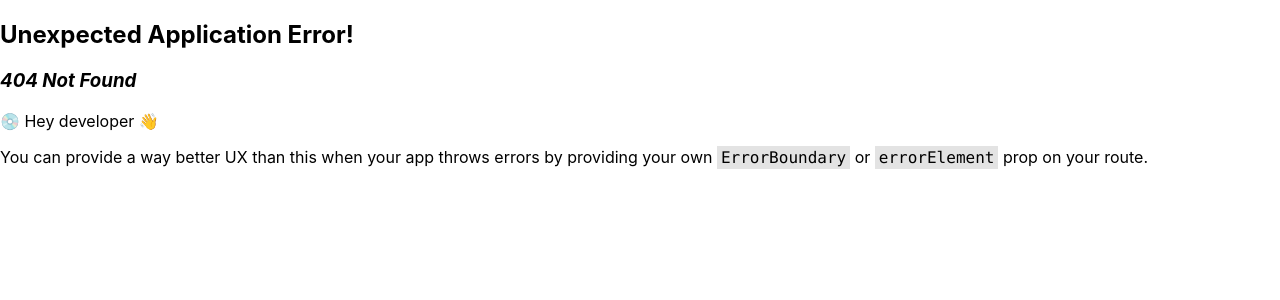
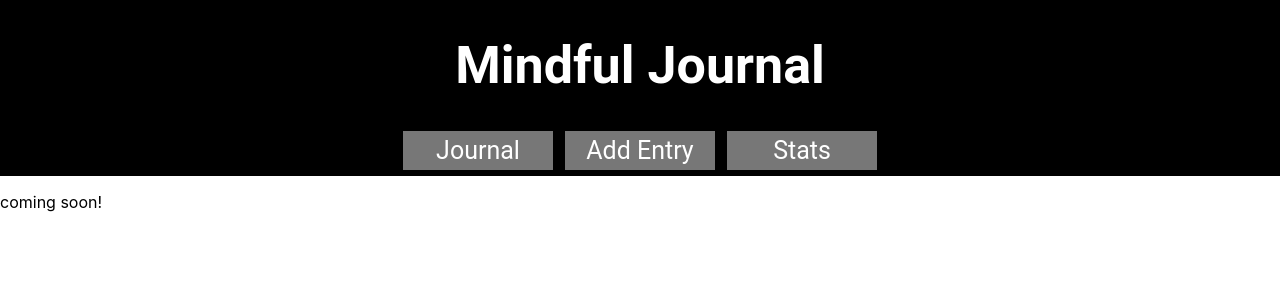
Before and after one commit to areyekayo/mindful-journal, a React (Create React App) app: page /stats in a window 1280 px wide. Before the commit this address had no page. Shown: the top 300 px of the page. Built offline with nearby package versions, Linux system fonts and the light colour scheme; no server answers.

Commit message:
set up MindfulStats route

```diff
--- /dev/null
+++ b/src/components/MindfulStats.js
@@ -0,0 +1,11 @@
+
+function MindfulStats(){
+
+    return (
+        <div>
+            <p>coming soon!</p>
+        </div>
+    )
+};
+
+export default MindfulStats;
--- a/src/components/NavBar.js
+++ b/src/components/NavBar.js
@@ -5,6 +5,7 @@ function NavBar() {
         <nav>
             <NavLink to="/entries" className="nav-link">Journal</NavLink>
             <NavLink to="/newEntry" className="nav-link">Add Entry</NavLink>
+            <NavLink to="/stats" className="nav-link">Stats</NavLink>
         </nav>
     )
 };
--- a/src/routes.js
+++ b/src/routes.js
@@ -1,6 +1,7 @@
 import App from "./components/App";
 import AddJournalForm from "./components/AddJournalForm";
 import JournalList from "./components/JournalList";
+import MindfulStats from "./components/MindfulStats";
 
 const routes = [
     {
@@ -14,6 +15,10 @@ const routes = [
             {
                 path: "/newEntry",
                 element: <AddJournalForm />
+            },
+            {
+                path: "/stats",
+                element: <MindfulStats />
             }
         ]
     }
```
Also changed, not shown: src/index.css (indentation only).
